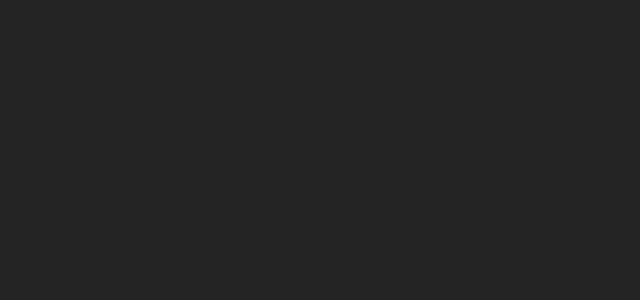
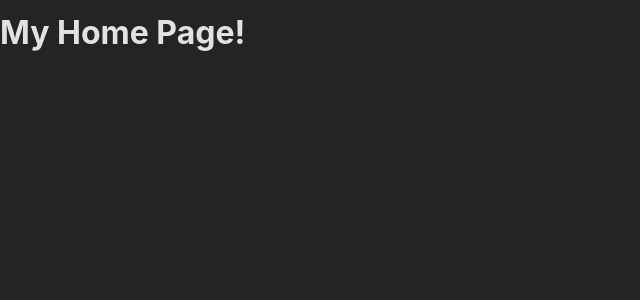
Before and after one commit to apeskinian/react_multi_page_spa, a React (Create React App) app: page / in a window 1280 px wide. Shown: the top 300 px of the page, without its empty margins (0-640 px from the left). Built offline with nearby package versions, Linux system fonts and the light colour scheme.

Commit message:
Add router and first path

```diff
--- a/src/App.js
+++ b/src/App.js
@@ -1,5 +1,13 @@
+import { createBrowserRouter, RouterProvider } from "react-router-dom";
+import Homepage from "./pages/home";
+
+const router = createBrowserRouter([
+  { path: '/', element: <Homepage /> },
+  {  }
+]);
+
 function App() {
-  return <div></div>;
+  return <RouterProvider router={router} />;
 }
 
 export default App;
--- /dev/null
+++ b/src/pages/home.js
@@ -0,0 +1,5 @@
+function Homepage() {
+    return <h1>My Home Page!</h1>
+}
+
+export default Homepage;
```
